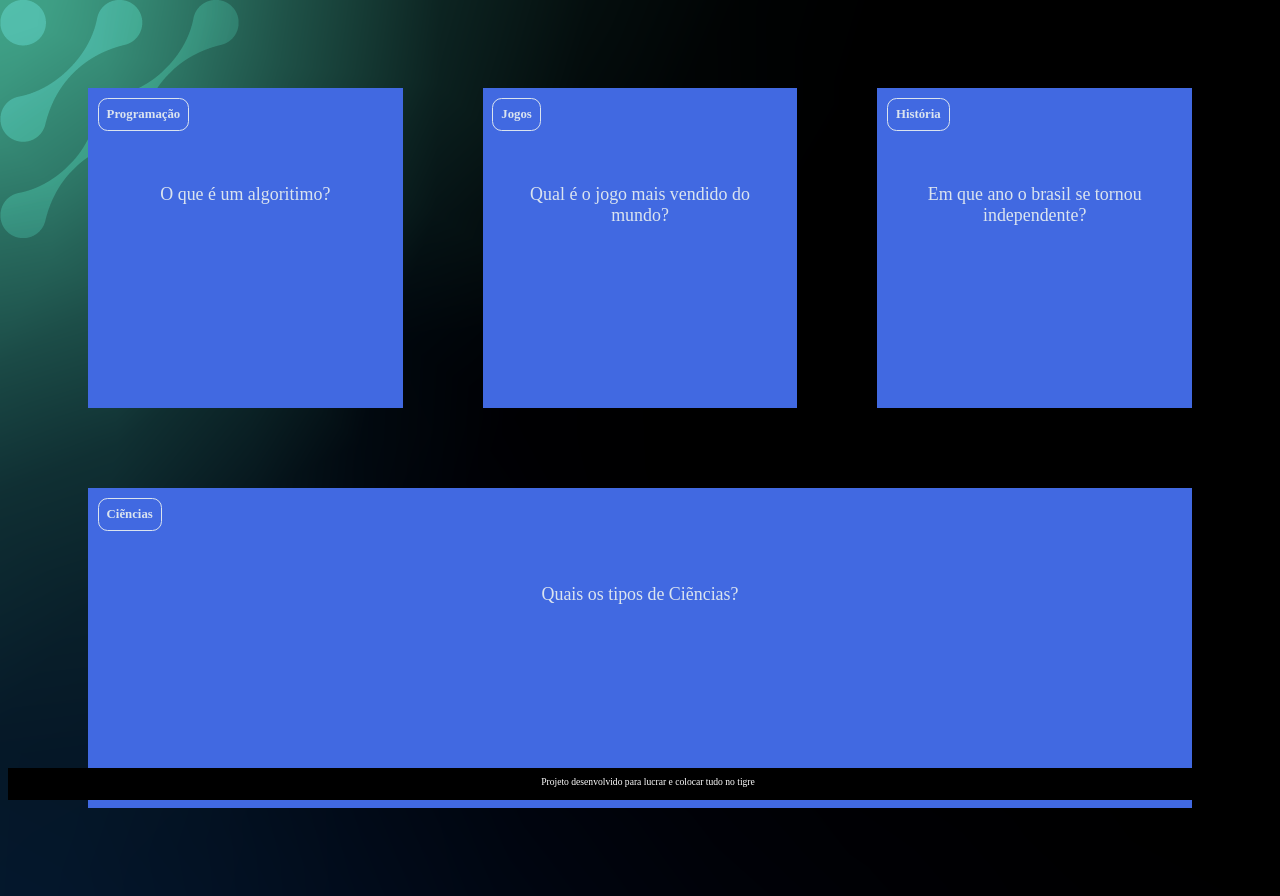
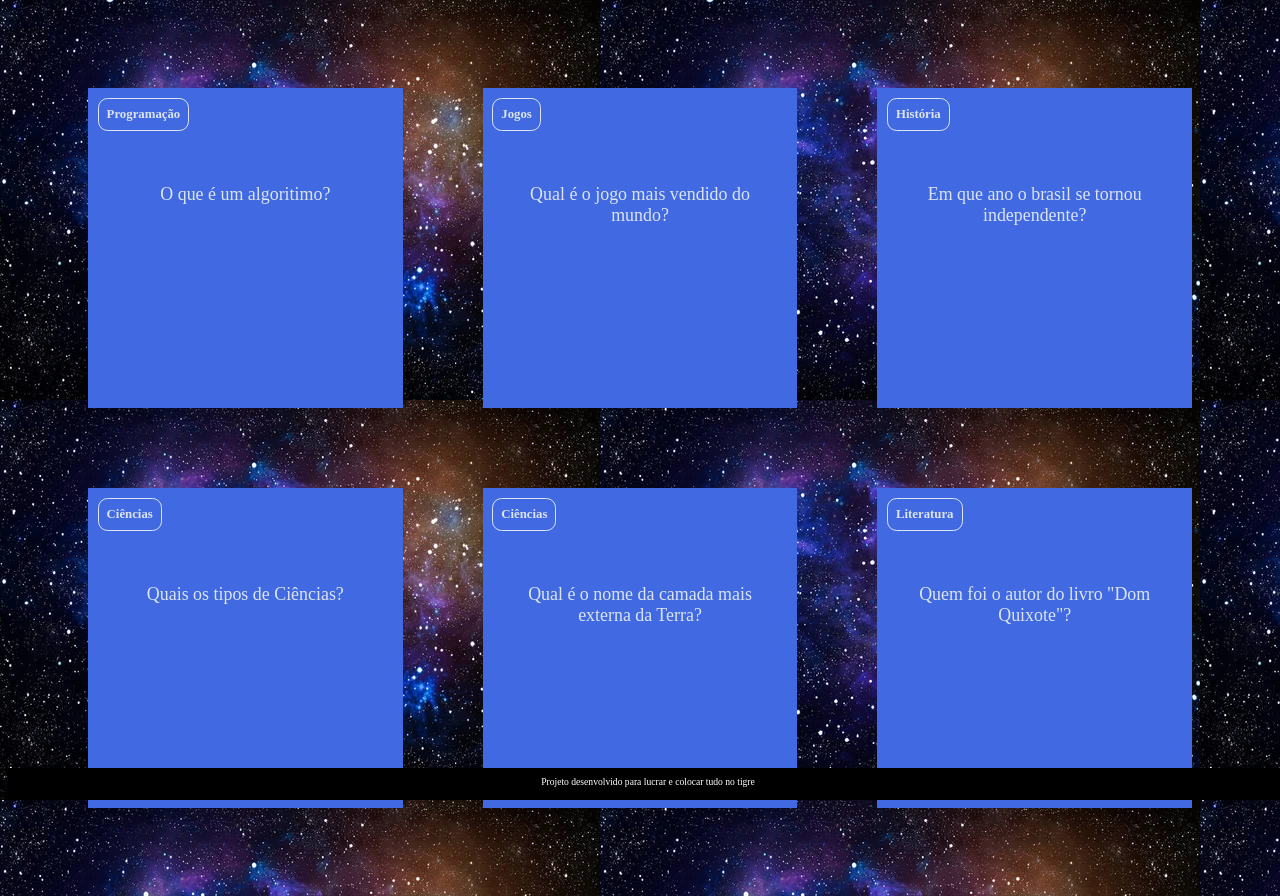
Before and after one commit to RafaelLachovicz/site-4-r, a plain HTML site: page index.html in a window 1280 px wide. Drawn offline with Linux system fonts and the light colour scheme.

Commit message:
Add files via upload

```diff
--- a/assets/style.css
+++ b/assets/style.css
@@ -5,7 +5,7 @@
 }
 
 body {
-    background: url('img/bg-desktop.webp');
+    background: url(img/depositphotos_277989618-stock-photo-panoramic-looking-into-deep-space.jpg);
     font-family: Bai Jamjuree;
 }
 
--- a/perguntas.js
+++ b/perguntas.js
@@ -17,7 +17,19 @@ criaCartao(
 )
 
 criaCartao(
-    'Ciẽncias',
-    'Quais os tipos de Ciẽncias?',
+    'Ciências',
+    'Quais os tipos de Ciências?',
     'O Conselho Nacional de Desenvolvimento Científico e Tecnológico (CNPq) classifica os saberes em oito áreas: Ciências Exatas e da Terra; Ciências Biológicas; Engenharias; Ciências da Saúde; Ciências Agrárias; Ciências Sociais; Ciências Humanas; Linguística, Letras e Artes.'
 )
+
+criaCartao(
+    'Ciências',
+    'Qual é o nome da camada mais externa da Terra?',
+    'Crosta terrestre'
+)
+
+criaCartao(
+    'Literatura',
+    'Quem foi o autor do livro "Dom Quixote"?',
+    'Miguel de Cervantes'
+)
```
Also changed, not shown: assets/img/2024-03-25t232307z-1651693645-rc2at6a6gt57-rtrmadp-3-brazil-bolsonaro-embassy (1).avif (added), assets/img/depositphotos_277989618-stock-photo-panoramic-looking-into-deep-space.jpg (added).
